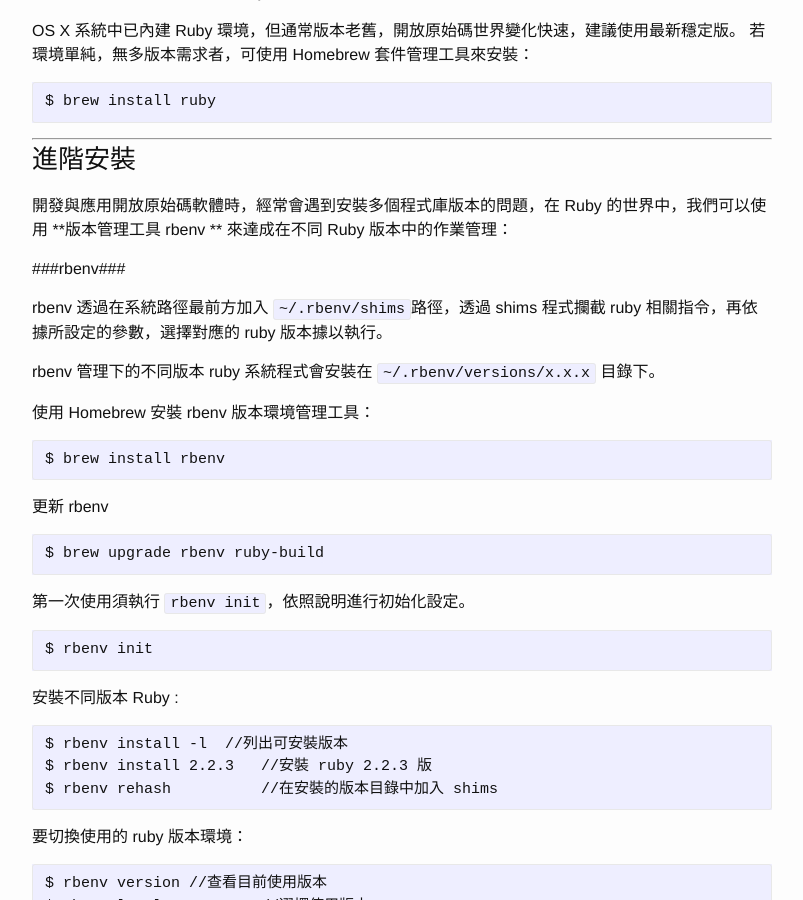
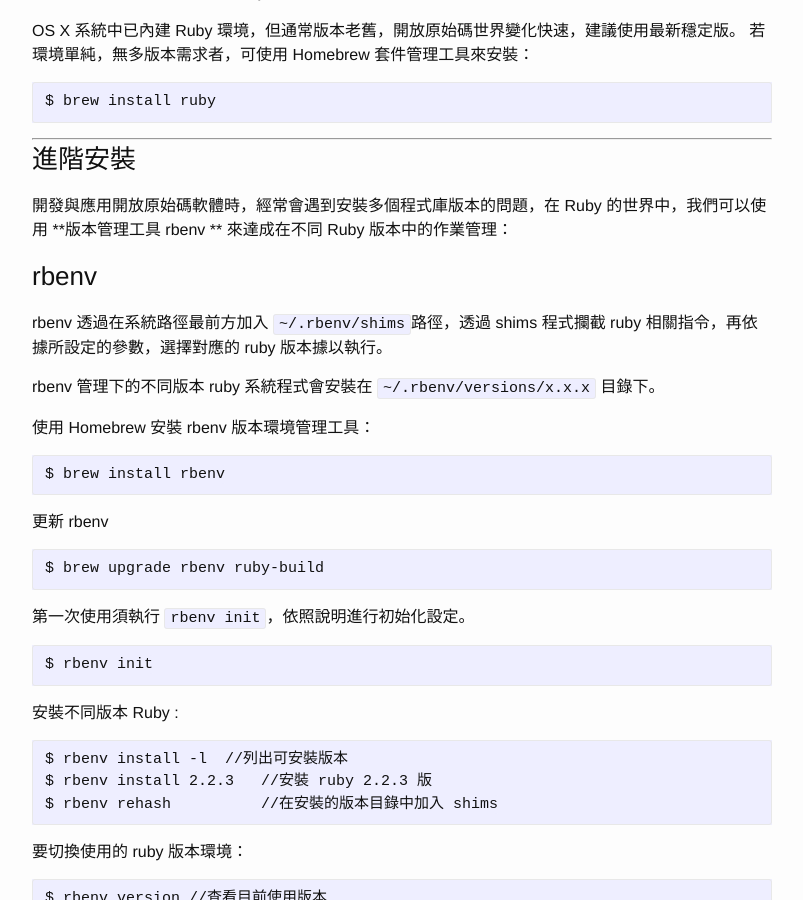
Before and after one commit to robodock/robodock.github.io, a Jekyll site: the page built from _posts/2016-04-09-osx-ruby-environment.markdown, in a window 1280 px wide and 900 px high, scrolled down 337 px. Shown: the whole window, without its empty margins (238-1041 px from the left). Built offline with Jekyll 4.4.1, drawn with Linux system fonts in a browser that asks for light colours.

Commit message:
20160430 18:43

```diff
--- a/_posts/2015-10-05-build-phant-log-service.markdown
+++ b/_posts/2015-10-05-build-phant-log-service.markdown
@@ -24,7 +24,7 @@
 	root@beaglebone:~# npm install -g phant
 
 
-##啟動 Phant
+## 啟動 Phant
 啟動 Phant 相當簡單，直接執行 `phant` 就可以了:
 
 	root@beaglebone:~# phant
--- a/_posts/2015-12-02-screenly-install-nodejs-npm.markdown
+++ b/_posts/2015-12-02-screenly-install-nodejs-npm.markdown
@@ -7,7 +7,7 @@
 目前的 Screenly 使用 Raspbian (基於Debian 7 Wheezy)版本，系統預設並未安裝 node.js，若直接 apt-get 從預設 repository 安裝 node.js，則版本過於老舊。
 
 
-###手動安裝新的 node.js 版本###
+### 手動安裝新的 node.js 版本
 直接下載最新的官方的 arm 架構 binary 檔案，
 注意 Raspberry Pi Model A, B, B+ 為 **armv6** 架構，而 Raspberry Pi 2 則為 **armv7** 架構，須選用相對應的 binary 檔案。
 
@@ -21,6 +21,6 @@
 
 
 
-###安裝 http-server 套件###
+### 安裝 http-server 套件
 
 	sudo npm install http-server -g
--- a/_posts/2016-04-09-osx-ruby-environment.markdown
+++ b/_posts/2016-04-09-osx-ruby-environment.markdown
@@ -4,9 +4,9 @@
 date: 2016-04-09T19:33:41+08:00
 ---
 
-## OS X 下建置 Ruby 開發應用環境 ##
+## OS X 下建置 Ruby 開發應用環境
 
-### 基本安裝 ###
+### 基本安裝
 基本安裝適合只想使用單一 Ruby 版本的使用者，開發人員可直接跳過這一段，直接查看 *進階安裝*
 
 OS X 系統中已內建 Ruby 環境，但通常版本老舊，開放原始碼世界變化快速，建議使用最新穩定版。
@@ -16,11 +16,11 @@
 
 ---
 
-### 進階安裝 ###
+### 進階安裝
 
 開發與應用開放原始碼軟體時，經常會遇到安裝多個程式庫版本的問題，在 Ruby 的世界中，我們可以使用 **版本管理工具 rbenv ** 來達成在不同 Ruby 版本中的作業管理：
 
-###rbenv###
+### rbenv
 
 rbenv 透過在系統路徑最前方加入 `~/.rbenv/shims`路徑，透過 shims 程式攔截 ruby 相關指令，再依據所設定的參數，選擇對應的 ruby 版本據以執行。
 
--- a/_posts/2016-04-17-beaglebone-black-gpio.markdown
+++ b/_posts/2016-04-17-beaglebone-black-gpio.markdown
@@ -19,7 +19,7 @@
     <module 'Adafruit_BBIO.GPIO' from '/usr/local/lib/python2.7/dist-packages/Adafruit_BBIO/GPIO.so'>
 
 
-##用法:
+## 用法:
 
 匯入模組:
 
@@ -52,7 +52,8 @@
    		print "event detected!"
 
 
-###BeagleBone Black GPIO 腳位參考圖
+### BeagleBone Black GPIO 腳位參考圖
+
 
 ![BeagleBone Black GPIO pin](http://www.mathworks.com/help/supportpkg/beagleboneio/ug/beaglebone_black_pinmap.png)
 
```
Also changed, not shown: _posts/2015-12-01-cr2032-or-br2032.markdown (+4 -4 lines), _posts/2016-04-28-raspberry-pi-gpio-infrared-remote-control.markdown (+5 -5 lines).
